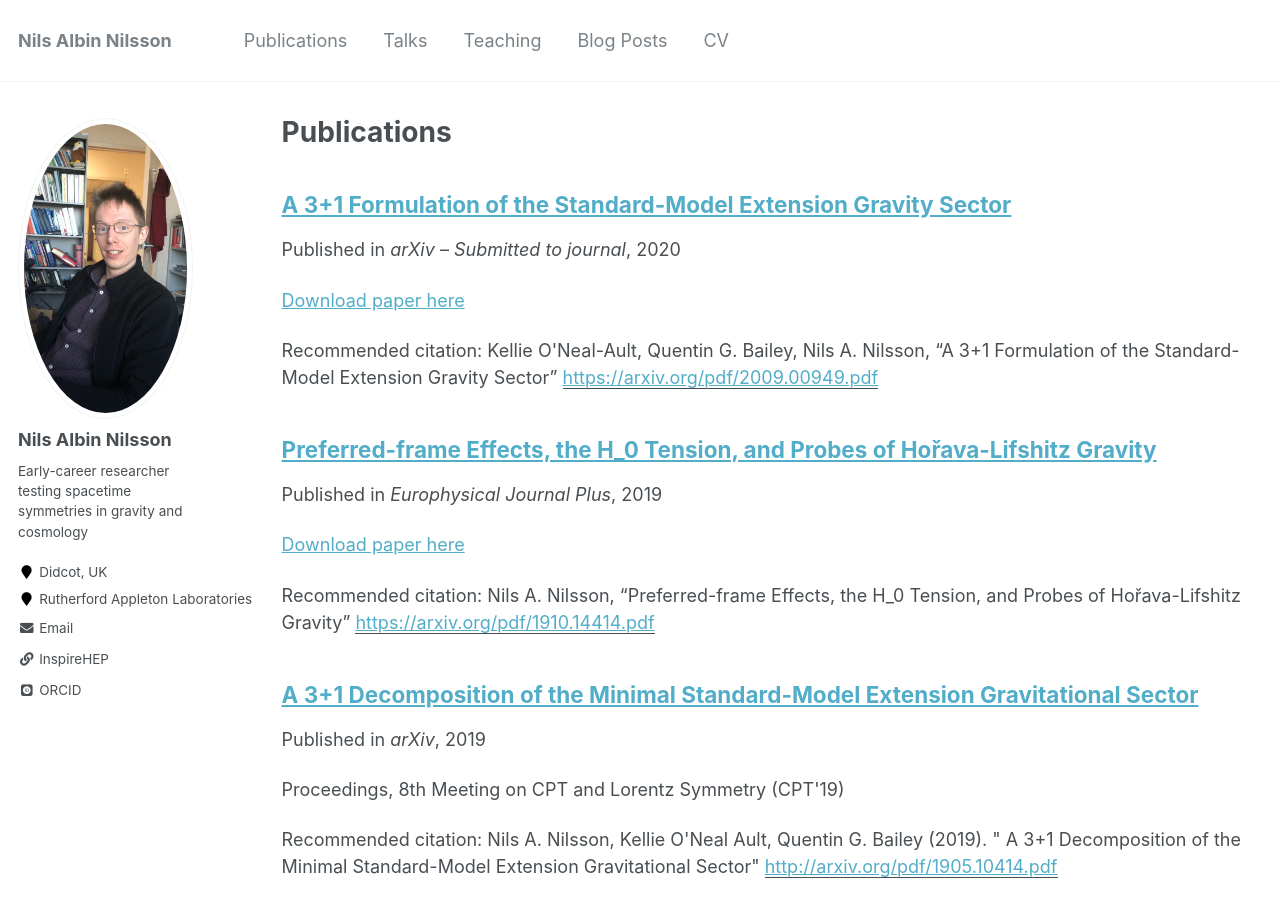
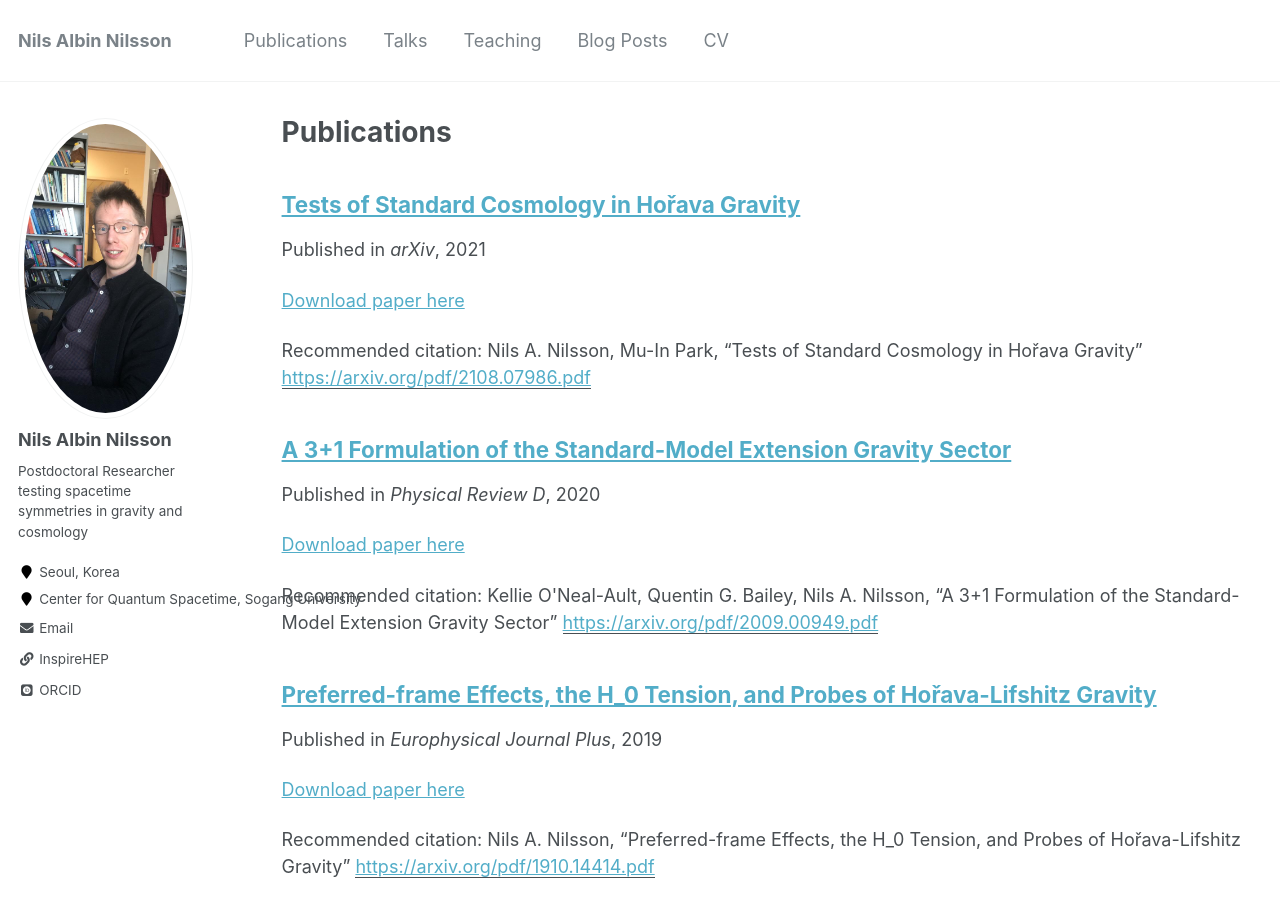
Before and after one commit to nilsanilsson/nilsanilsson.github.io, a Jekyll site: the page built from _pages/publications.md, in a window 1280 px wide and 900 px high. Built offline with Jekyll 4.4.1, drawn with Linux system fonts in a browser that asks for light colours; some web fonts are replaced.

Commit message:
Initial commit

```diff
--- a/_config.yml
+++ b/_config.yml
@@ -9,7 +9,7 @@ locale                   : "en-GB"
 title                    : "Nils Albin Nilsson"
 title_separator          : "-"
 name                     : &name "Nils Albin Nilsson"
-description              : &description "Early-Career Researcher"
+description              : &description "Postdoctora Researcher"
 url                      : https://nilsanilsson.github.io # the base hostname & protocol for your site e.g. "https://mmistakes.github.io"
 baseurl                  : "" # the subpath of your site, e.g. "/blog"
 repository               : "nilsanilsson.github.io"
@@ -81,12 +81,12 @@ analytics:
 author:
   name             : "Nils Albin Nilsson"
   avatar           : "albin.jpeg"
-  bio              : "Early-career researcher testing spacetime symmetries in gravity and cosmology"
-  location         : "Didcot, UK"
-  employer         : "Rutherford Appleton Laboratories"
+  bio              : "Postdoctoral Researcher testing spacetime symmetries in gravity and cosmology"
+  location         : "Seoul, Korea"
+  employer         : "Center for Quantum Spacetime, Sogang University"
   pubmed           : #"https://www.ncbi.nlm.nih.gov/pubmed/?term=john+snow"
   googlescholar    : #"http://yourfullgooglescholarurl.com"
-  email            : "albin.nilsson@ncbj.gov.pl"
+  email            : "nilssonnilsalbin@gmail.com"
   researchgate     :  # example: "https://www.researchgate.net/profile/yourprofile"
   uri              :
   bitbucket        :
--- a/_publications/2020-09-02-SME_Ham.md
+++ b/_publications/2020-09-02-SME_Ham.md
@@ -3,7 +3,7 @@ title: "A 3+1 Formulation of the Standard-Model Extension Gravity Sector"
 collection: publications
 permalink: /publication/2020-09-02-SME_Ham
 date: 2020-09-02
-venue: 'arXiv – Submitted to journal'
+venue: 'Physical Review D'
 paperurl: 'https://arxiv.org/pdf/2009.00949.pdf'
 citation: 'Kellie O&apos;Neal-Ault, Quentin G. Bailey, Nils A. Nilsson, “A 3+1 Formulation of the Standard-Model Extension Gravity Sector”'
 ---
--- /dev/null
+++ b/_publications/2021-08-18-Horava_tests.md
@@ -0,0 +1,13 @@
+---
+title: "Tests of Standard Cosmology in Hořava Gravity"
+collection: publications
+permalink: /publication/2021-08-18-Horava_tests
+date: 2021-08-18
+venue: 'arXiv'
+paperurl: 'https://arxiv.org/pdf/2108.07986.pdf'
+citation: 'Nils A. Nilsson, Mu-In Park, “Tests of Standard Cosmology in Hořava Gravity”'
+---
+
+<a href='https://arxiv.org/pdf/2108.07986.pdf'>Download paper here</a>
+
+Recommended citation: Nils A. Nilsson, Mu-In Park, “Tests of Standard Cosmology in Hořava Gravity”
--- a/markdown_generator/publications.tsv
+++ b/markdown_generator/publications.tsv
@@ -1,5 +1,6 @@
 pub_date	title	venue	excerpt	citation	url_slug	paper_url
-2020-09-02	A 3+1 Formulation of the Standard-Model Extension Gravity Sector	arXiv – Submitted to journal		Kellie O'Neal-Ault, Quentin G. Bailey, Nils A. Nilsson, “A 3+1 Formulation of the Standard-Model Extension Gravity Sector”	SME_Ham	https://arxiv.org/pdf/2009.00949.pdf
+2021-08-18	Tests of Standard Cosmology in Hořava Gravity	arXiv		Nils A. Nilsson, Mu-In Park, “Tests of Standard Cosmology in Hořava Gravity”	Horava_tests	https://arxiv.org/pdf/2108.07986.pdf
+2020-09-02	A 3+1 Formulation of the Standard-Model Extension Gravity Sector	Physical Review D		Kellie O'Neal-Ault, Quentin G. Bailey, Nils A. Nilsson, “A 3+1 Formulation of the Standard-Model Extension Gravity Sector”	SME_Ham	https://arxiv.org/pdf/2009.00949.pdf
 2019-10-31	Preferred-frame Effects, the H_0 Tension, and Probes of Hořava-Lifshitz Gravity	Europhysical Journal Plus		Nils A. Nilsson, “Preferred-frame Effects, the H_0 Tension, and Probes of Hořava-Lifshitz Gravity” 	H0tension1	https://arxiv.org/pdf/1910.14414.pdf
 2019-05-24	A 3+1 Decomposition of the Minimal Standard-Model Extension Gravitational Sector	arXiv	Proceedings, 8th Meeting on CPT and Lorentz Symmetry (CPT'19)	"Nils A. Nilsson, Kellie O'Neal Ault, Quentin G. Bailey (2019). "" A 3+1 Decomposition of the Minimal Standard-Model Extension Gravitational Sector"""	3+1_SME	http://arxiv.org/pdf/1905.10414.pdf
 2019-01-01	Hořava-Lifshitz cosmology in light of new data	Physics of the Dark Universe		"Nils A. Nilsson, Ewa Czuchry (2019). ""Hořava-Lifshitz cosmology in light of new data"" <i>Phys. Dark Univ.</i>. 23 (2019) 100253."	horava_newdata	http://arxiv.org/pdf/1803.03615.pdf
```
